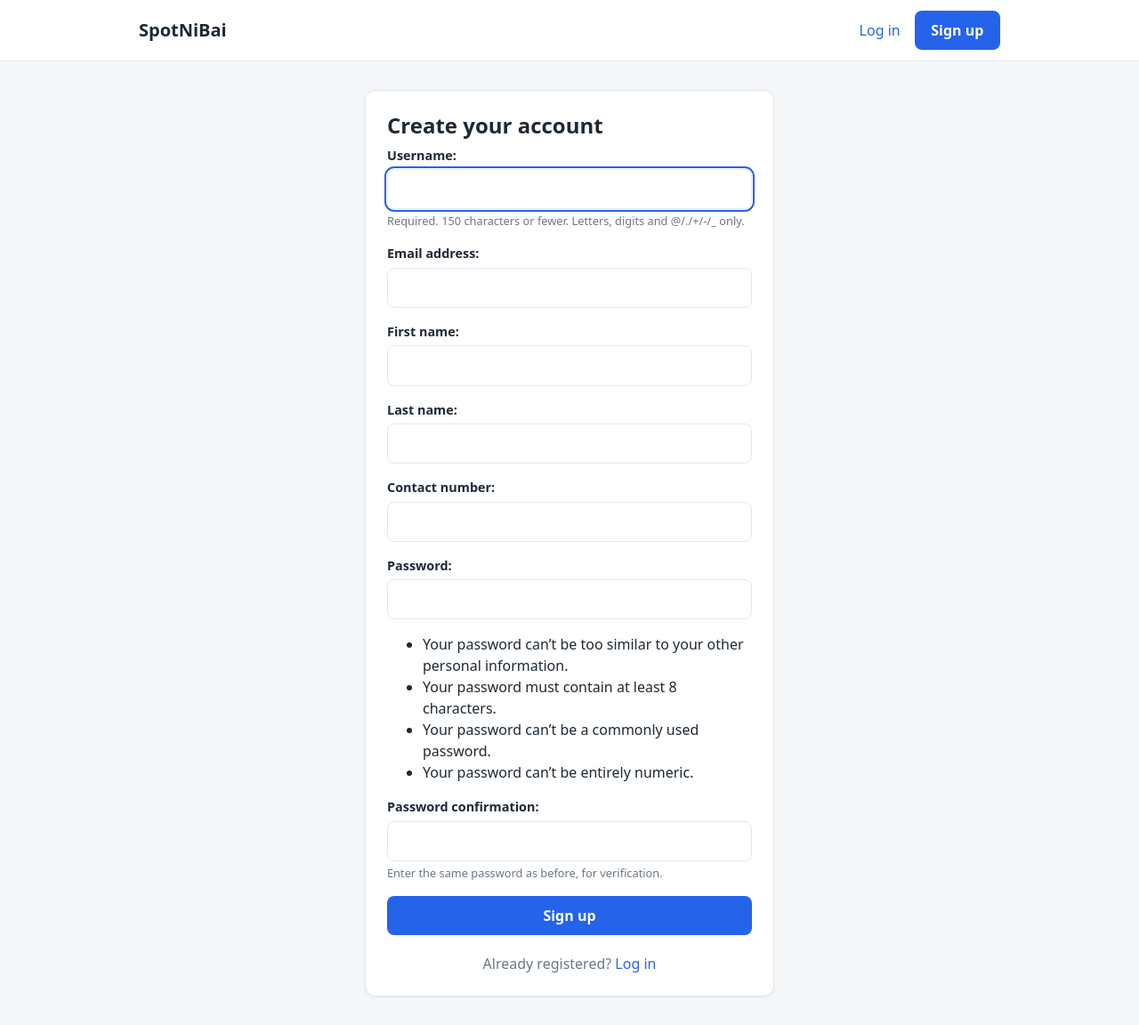
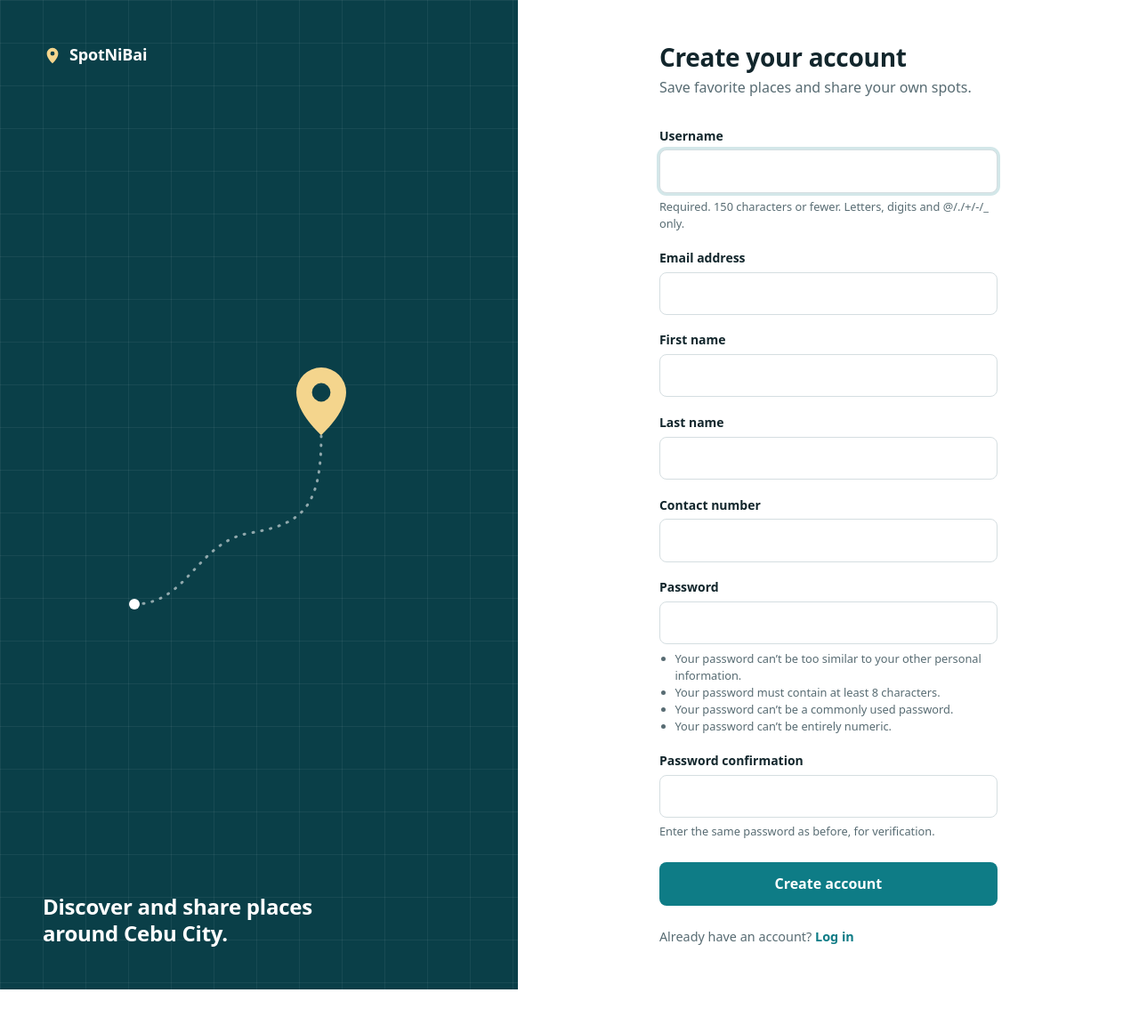
Before and after one commit to ildejanfigueras/SpotNiBai-Figueras-IldeJan-G2, a Django app: page /accounts/signup/ in a window 1280 px wide. Shown: the whole page at 89% size. After the commit the page ends 1112 px from the top, so only its background shows below. Run offline with Django 5.2, Linux system fonts and the light colour scheme.

Commit message:
style(auth): redesign login page and signup page

```diff
--- /dev/null
+++ b/static/css/auth.css
@@ -0,0 +1,232 @@
+/* SpotNiBai auth pages (login and sign up) */
+
+:root {
+  --sea-900: #0a3f48;
+  --accent: #0e7c86;
+  --accent-hover: #0b666e;
+  --sand: #f4d58d;
+  --surface: #ffffff;
+  --ink: #12262c;
+  --muted: #586c73;
+  --line: #d5dee1;
+  --danger: #b3261e;
+  --danger-bg: #fdecea;
+  --success: #1b6b3a;
+  --success-bg: #e8f5ec;
+  --info: #0b5560;
+  --info-bg: #e6f2f4;
+  --radius: 8px;
+}
+
+*, *::before, *::after { box-sizing: border-box; }
+
+body.auth-page {
+  margin: 0;
+  font-family: system-ui, -apple-system, "Segoe UI", Roboto, "Helvetica Neue", Arial, sans-serif;
+  color: var(--ink);
+  background: var(--surface);
+  line-height: 1.5;
+  -webkit-font-smoothing: antialiased;
+}
+
+/* Layout */
+.auth-layout {
+  display: grid;
+  grid-template-columns: minmax(0, 5fr) minmax(0, 6fr);
+  min-height: 100vh;
+  min-height: 100dvh;
+}
+
+/* Left panel: street grid, one route, one pin */
+.auth-aside {
+  position: relative;
+  overflow: hidden;
+  display: flex;
+  flex-direction: column;
+  padding: 48px;
+  background: var(--sea-900);
+  color: #fff;
+}
+
+.auth-aside::before {
+  content: "";
+  position: absolute;
+  inset: 0;
+  background-image:
+    linear-gradient(rgba(255, 255, 255, 0.06) 1px, transparent 1px),
+    linear-gradient(90deg, rgba(255, 255, 255, 0.06) 1px, transparent 1px);
+  background-size: 48px 48px;
+  pointer-events: none;
+}
+
+.auth-aside > * { position: relative; }
+
+.auth-route {
+  width: min(100%, 320px);
+  height: auto;
+  margin: auto;
+}
+
+.route-line {
+  fill: none;
+  stroke: rgba(255, 255, 255, 0.55);
+  stroke-width: 3;
+  stroke-linecap: round;
+  stroke-dasharray: 1 9;
+}
+
+.route-start { fill: #fff; }
+.route-pin path { fill: var(--sand); }
+
+.auth-tagline {
+  margin: 0;
+  max-width: 16em;
+  font-size: 1.5rem;
+  font-weight: 600;
+  line-height: 1.25;
+  letter-spacing: -0.01em;
+}
+
+/* Brand */
+.brand {
+  display: inline-flex;
+  align-items: center;
+  gap: 0.5rem;
+  font-size: 1.125rem;
+  font-weight: 700;
+  letter-spacing: -0.01em;
+}
+
+.brand-icon { width: 22px; height: 22px; fill: currentColor; }
+.auth-aside .brand-icon { fill: var(--sand); }
+
+.auth-brand-mobile { display: none; margin-bottom: 32px; color: var(--ink); }
+.auth-brand-mobile .brand-icon { fill: var(--accent); }
+
+/* Form side */
+.auth-main {
+  display: flex;
+  align-items: center;
+  justify-content: center;
+  padding: 48px 24px;
+}
+
+.auth-card { width: 100%; max-width: 380px; }
+
+.auth-title {
+  margin: 0 0 0.25rem;
+  font-size: 1.75rem;
+  font-weight: 650;
+  line-height: 1.2;
+  letter-spacing: -0.01em;
+}
+
+.auth-subtitle { margin: 0 0 2rem; color: var(--muted); }
+
+.field { margin-bottom: 1.1rem; }
+
+.field label {
+  display: block;
+  margin-bottom: 0.35rem;
+  font-size: 0.875rem;
+  font-weight: 600;
+}
+
+.auth-form input:not([type="checkbox"]):not([type="radio"]):not([type="hidden"]),
+.auth-form select,
+.auth-form textarea {
+  display: block;
+  width: 100%;
+  padding: 0.7rem 0.85rem;
+  font: inherit;
+  color: var(--ink);
+  background: #fff;
+  border: 1px solid var(--line);
+  border-radius: var(--radius);
+  transition: border-color 0.15s, box-shadow 0.15s;
+}
+
+.auth-form input:focus,
+.auth-form select:focus,
+.auth-form textarea:focus {
+  outline: 2px solid transparent;
+  border-color: var(--accent);
+  box-shadow: 0 0 0 3px rgba(14, 124, 134, 0.18);
+}
+
+.field.has-error input:not([type="checkbox"]):not([type="radio"]),
+.field.has-error select,
+.field.has-error textarea {
+  border-color: var(--danger);
+}
+
+.help { margin-top: 0.4rem; color: var(--muted); font-size: 0.8rem; }
+.help ul { margin: 0.25rem 0 0; padding-left: 1.1rem; }
+
+.errorlist {
+  margin: 0.4rem 0 0;
+  padding: 0;
+  list-style: none;
+  color: var(--danger);
+  font-size: 0.85rem;
+}
+
+/* Messages and form-level errors */
+.alert {
+  margin: 0 0 1.25rem;
+  padding: 0.75rem 0.9rem;
+  font-size: 0.9rem;
+  border: 1px solid transparent;
+  border-radius: var(--radius);
+}
+
+.alert .errorlist { margin: 0; color: inherit; font-size: inherit; }
+.alert.success { color: var(--success); background: var(--success-bg); border-color: #bfe0cb; }
+.alert.error, .alert.danger { color: var(--danger); background: var(--danger-bg); border-color: #f3c3be; }
+.alert.info, .alert.warning, .alert.debug { color: var(--info); background: var(--info-bg); border-color: #bcd9de; }
+
+/* Button and switch link */
+.btn {
+  display: block;
+  width: 100%;
+  margin-top: 1.5rem;
+  padding: 0.8rem 1rem;
+  font: inherit;
+  font-weight: 600;
+  color: #fff;
+  background: var(--accent);
+  border: 0;
+  border-radius: var(--radius);
+  cursor: pointer;
+  transition: background 0.15s;
+}
+
+.btn:hover { background: var(--accent-hover); }
+.btn:active { transform: translateY(1px); }
+.btn:focus-visible { outline: 3px solid rgba(14, 124, 134, 0.4); outline-offset: 2px; }
+
+.auth-switch { margin: 1.5rem 0 0; color: var(--muted); font-size: 0.9rem; }
+.auth-switch a { color: var(--accent); font-weight: 600; text-decoration: none; }
+.auth-switch a:hover { text-decoration: underline; }
+.auth-switch a:focus-visible { outline: 2px solid var(--accent); outline-offset: 2px; border-radius: 2px; }
+
+/* One entrance moment: the pin drops in once */
+@keyframes pin-drop {
+  from { opacity: 0; transform: translateY(-16px); }
+  to { opacity: 1; transform: translateY(0); }
+}
+
+.route-pin { animation: pin-drop 0.6s ease-out 0.15s both; }
+
+@media (prefers-reduced-motion: reduce) {
+  .route-pin { animation: none; }
+  .btn, .auth-form input, .auth-form select, .auth-form textarea { transition: none; }
+}
+
+/* Mobile: form only */
+@media (max-width: 880px) {
+  .auth-layout { grid-template-columns: 1fr; }
+  .auth-aside { display: none; }
+  .auth-brand-mobile { display: inline-flex; }
+  .auth-main { align-items: flex-start; padding: 40px 20px; }
+}
--- /dev/null
+++ b/templates/auth_base.html
@@ -0,0 +1,53 @@
+{% load static %}
+<!DOCTYPE html>
+<html lang="en">
+<head>
+  <meta charset="utf-8">
+  <meta name="viewport" content="width=device-width, initial-scale=1">
+  <title>{% block title %}SpotNiBai{% endblock %}</title>
+  <link rel="stylesheet" href="{% static 'css/auth.css' %}">
+</head>
+<body class="auth-page">
+  <div class="auth-layout">
+
+    <aside class="auth-aside">
+      <span class="brand">
+        <svg class="brand-icon" viewBox="0 0 24 24" aria-hidden="true" focusable="false">
+          <path fill-rule="evenodd" d="M12 22s7-6.2 7-12a7 7 0 1 0-14 0c0 5.8 7 12 7 12z M12 7.4a2.6 2.6 0 1 1 0 5.2 2.6 2.6 0 0 1 0-5.2z"/>
+        </svg>
+        SpotNiBai
+      </span>
+
+      <svg class="auth-route" viewBox="0 0 320 320" aria-hidden="true" focusable="false">
+        <path class="route-line" d="M20 300 C80 300 90 230 150 220 S230 190 230 110"/>
+        <circle class="route-start" cx="20" cy="300" r="6"/>
+        <g class="route-pin">
+          <path fill-rule="evenodd" transform="translate(230 110) scale(4) translate(-12 -22)" d="M12 22s7-6.2 7-12a7 7 0 1 0-14 0c0 5.8 7 12 7 12z M12 7.4a2.6 2.6 0 1 1 0 5.2 2.6 2.6 0 0 1 0-5.2z"/>
+        </g>
+      </svg>
+
+      <p class="auth-tagline">Discover and share places around Cebu City.</p>
+    </aside>
+
+    <main class="auth-main">
+      <div class="auth-card">
+        <span class="brand auth-brand-mobile">
+          <svg class="brand-icon" viewBox="0 0 24 24" aria-hidden="true" focusable="false">
+            <path fill-rule="evenodd" d="M12 22s7-6.2 7-12a7 7 0 1 0-14 0c0 5.8 7 12 7 12z M12 7.4a2.6 2.6 0 1 1 0 5.2 2.6 2.6 0 0 1 0-5.2z"/>
+          </svg>
+          SpotNiBai
+        </span>
+
+        {% if messages %}
+          {% for message in messages %}
+            <div class="alert {{ message.tags }}" role="alert">{{ message }}</div>
+          {% endfor %}
+        {% endif %}
+
+        {% block content %}{% endblock %}
+      </div>
+    </main>
+
+  </div>
+</body>
+</html>
--- a/templates/registration/signup.html
+++ b/templates/registration/signup.html
@@ -1,13 +1,30 @@
-{% extends "base.html" %}
-{% block title %}Sign up | SpotNiBai{% endblock %}
+{% extends "auth_base.html" %}
+
+{% block title %}Create account | SpotNiBai{% endblock %}
+
 {% block content %}
-<div class="card auth-card">
-  <h2>Create your account</h2>
-  <form method="post">
+  <h1 class="auth-title">Create your account</h1>
+  <p class="auth-subtitle">Save favorite places and share your own spots.</p>
+
+  <form method="post" class="auth-form">
     {% csrf_token %}
-    {{ form.as_p }}
-    <button type="submit" class="btn btn-primary btn-block">Sign up</button>
+    {% for hidden in form.hidden_fields %}{{ hidden }}{% endfor %}
+
+    {% if form.non_field_errors %}
+      <div class="alert error" role="alert">{{ form.non_field_errors }}</div>
+    {% endif %}
+
+    {% for field in form.visible_fields %}
+      <div class="field{% if field.errors %} has-error{% endif %}">
+        <label for="{{ field.id_for_label }}">{{ field.label }}</label>
+        {{ field }}
+        {% if field.help_text %}<div class="help">{{ field.help_text }}</div>{% endif %}
+        {{ field.errors }}
+      </div>
+    {% endfor %}
+
+    <button type="submit" class="btn">Create account</button>
   </form>
-  <p class="auth-switch">Already registered? <a href="{% url 'accounts:login' %}">Log in</a></p>
-</div>
+
+  <p class="auth-switch">Already have an account? <a href="{% url 'accounts:login' %}">Log in</a></p>
 {% endblock %}
```
Also changed, not shown: templates/registration/login.html (+26 -8 lines).
